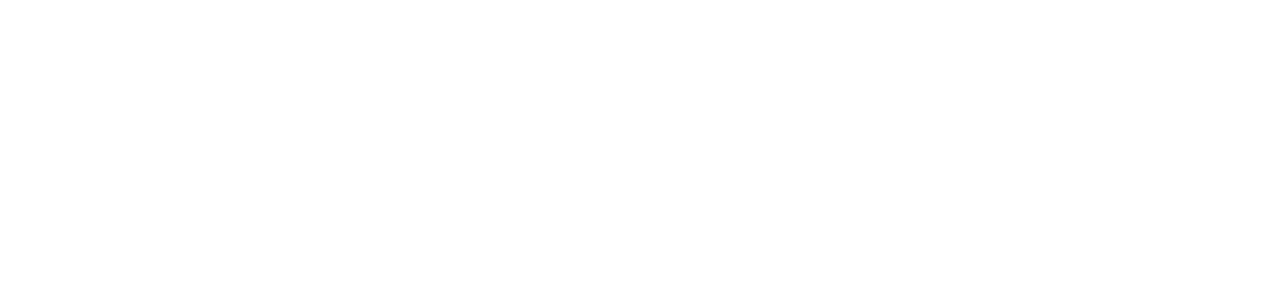
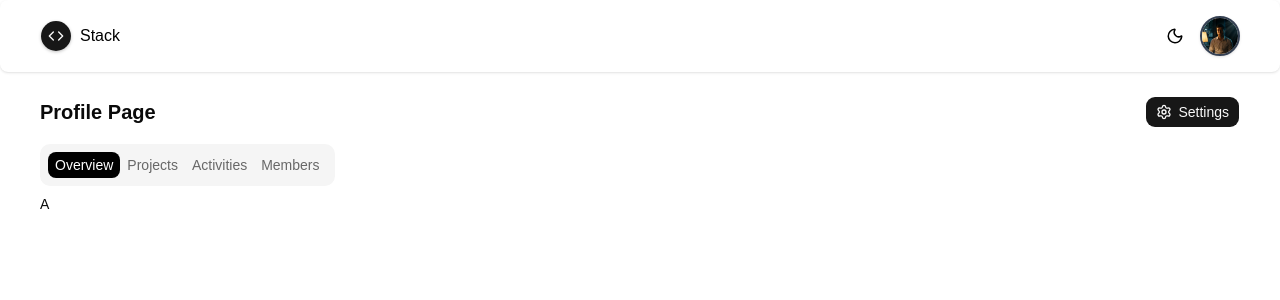
Before and after one commit to IncridableAcuman/user-management, a React (Vite) app in the folder frontend/: page /profile in a window 1280 px wide. Before the commit this address had no page. Shown: the top 300 px of the page. Built offline with nearby package versions, Linux system fonts and the light colour scheme.

Commit message:
profile page refactored

```diff
--- a/frontend/package.json
+++ b/frontend/package.json
@@ -11,6 +11,7 @@
   },
   "dependencies": {
     "@fontsource-variable/geist": "^5.2.9",
+    "@recharts/devtools": "github:recharts/devtools",
     "@tailwindcss/vite": "^4.3.0",
     "axios": "^1.16.1",
     "class-variance-authority": "^0.7.1",
@@ -23,6 +24,7 @@
     "react": "^19.2.6",
     "react-dom": "^19.2.6",
     "react-router-dom": "^7.15.1",
+    "recharts": "^3.8.1",
     "shadcn": "^4.7.0",
     "sonner": "^2.0.7",
     "tailwind-merge": "^3.6.0",
--- a/frontend/src/app/App.tsx
+++ b/frontend/src/app/App.tsx
@@ -4,6 +4,7 @@
 import { VerifyOTPPage } from "@/pages/verify-otp";
 import { AuthPage } from "@/pages/auth";
 import { DashboardPage } from "@/pages/dashboard";
+import { ProfilePage } from "@/pages/profile";
 
 const App = () => {
   return (
@@ -14,6 +15,7 @@
         <Route path="/verify-otp" element={<VerifyOTPPage />} />
         <Route path="/auth" element={<AuthPage />} />
         <Route path="/" element={<DashboardPage />} />
+        <Route path="/profile" element={<ProfilePage/>} />
       </Routes>
     </>
   );
--- a/frontend/src/pages/dashboard/ui/dashboard-page.tsx
+++ b/frontend/src/pages/dashboard/ui/dashboard-page.tsx
@@ -4,12 +4,12 @@
 import { Navbar } from "@/widgets/navbar";
 import {
   ArrowRight,
-  Settings,
   ShieldAlert,
   UserCheck,
   UserPlus,
   Users,
 } from "lucide-react";
+import { CartesianGrid, Legend, Line, LineChart, ResponsiveContainer, Tooltip, XAxis, YAxis } from "recharts";
 
 const fourCard = [
   {
@@ -32,10 +32,23 @@
   { image: "me.png", fullName: "Thomas Garcia", email: "adamk@yahoo.com" },
 ];
 
+const loginActivity = [
+  { day: "Mon", success: 120, failed: 8 },
+  { day: "Tue", success: 150, failed: 12 },
+  { day: "Wed", success: 180, failed: 5 },
+  { day: "Thu", success: 210, failed: 15 },
+  { day: "Fri", success: 250, failed: 10 },
+  { day: "Sat", success: 190, failed: 7 },
+  { day: "Sun", success: 170, failed: 4 },
+];
+
 export const DashboardPage = () => {
   const { theme } = UseTheme();
+
   return (
-    <div className={`${theme === 'light' ? "bg-white text-black" : "bg-gray-950 text-white"} w-full min-h-screen`}>
+    <div
+      className={`${theme === "light" ? "bg-white text-black" : "bg-gray-950 text-white"} w-full min-h-screen`}
+    >
       <Navbar />
 
       <div className="pt-24 px-4 sm:px-6 md:px-8 lg:px-10">
@@ -47,7 +60,9 @@
               className={`${theme === "dark" ? "border border-fuchsia-950 transition duration-300" : ""}`}
             >
               <CardHeader className="flex items-center gap-3">
-                <button className={`p-3 rounded-full ${theme === 'light' ? "border" : "border border-fuchsia-950"}`}>
+                <button
+                  className={`p-3 rounded-full ${theme === "light" ? "border" : "border border-fuchsia-950"}`}
+                >
                   {card.icon}
                 </button>
                 <CardTitle>{card.title}</CardTitle>
@@ -60,22 +75,59 @@
           {/* card */}
         </div>
         <div className="grid grid-cols-1 md:grid-cols-2 gap-3 py-4">
-          <Card className={`${theme === "dark" ? "border border-fuchsia-950 transition duration-300" : ""}`}>
+          <Card
+            className={`${theme === "dark" ? "border border-fuchsia-950 transition duration-300" : ""}`}
+          >
             <CardHeader className="flex items-center gap-3">
               <CardTitle>User Registration Analytics</CardTitle>
             </CardHeader>
             <CardContent className="py-4">
-              <h4 className="text-3xl md:text-5xl font-extrabold">100</h4>
+              <ResponsiveContainer width="100%" height={350}>
+                <LineChart data={loginActivity}>
+                  <CartesianGrid strokeDasharray="3 3" />
+
+                  <XAxis dataKey="day" />
+
+                  <YAxis />
+
+                  <Tooltip />
+
+                  <Legend />
+
+                  <Line
+                    type="monotone"
+                    dataKey="success"
+                    name="Successful Login"
+                    stroke="#22c55e"
+                    strokeWidth={3}
+                  />
+
+                  <Line
+                    type="monotone"
+                    dataKey="failed"
+                    name="Failed Login"
+                    stroke="#ef4444"
+                    strokeWidth={3}
+                  />
+                </LineChart>
+              </ResponsiveContainer>
             </CardContent>
           </Card>
-          <Card className={`${theme === "dark" ? "border border-fuchsia-950 transition duration-300" : ""}`}>
+          <Card
+            className={`${theme === "dark" ? "border border-fuchsia-950 transition duration-300" : ""}`}
+          >
             <CardHeader className="flex items-center justify-between gap-3">
-              <CardTitle className="text-lg md:text-xl font-semibold">Recent Authentication Activity</CardTitle>
-              <Button variant={'destructive'}>All</Button>
+              <CardTitle className="text-lg md:text-xl font-semibold">
+                Recent Authentication Activity
+              </CardTitle>
+              <Button variant={"destructive"}>All</Button>
             </CardHeader>
             <CardContent className="py-4">
               {users.map((user, index) => (
-                <div className="flex items-center justify-between gap-3 space-y-4 border-b border-b-gray-600" key={index}>
+                <div
+                  className="flex items-center justify-between gap-3 space-y-4 border-b border-b-gray-600"
+                  key={index}
+                >
                   <div className="flex items-center gap-4">
                     <img
                       src={user.image}
@@ -84,7 +136,9 @@
                     />
                     <div className="space-y-0.5">
                       <p className="text-sm text-gray-600">{user.email}</p>
-                      <h2 className="text-balance md:text-lg lg:text-xl font-semibold">{user.fullName}</h2>
+                      <h2 className="text-balance md:text-lg lg:text-xl font-semibold">
+                        {user.fullName}
+                      </h2>
                     </div>
                   </div>
                   <div className="">
@@ -100,12 +154,44 @@
           </Card>
         </div>
         {/* 3 */}
-        <Card className={`w-full p-4 ${theme === "dark" ? "border border-fuchsia-950" : ""}`}>
+        <Card
+          className={`w-full p-4 ${theme === "dark" ? "border border-fuchsia-950" : ""}`}
+        >
           <CardHeader>
-            <CardTitle className="text-balance md:text-lg lg:text-xl font-semibold">Under Section</CardTitle>
+            <CardTitle className="text-balance md:text-lg lg:text-xl font-semibold">
+              Under Section
+            </CardTitle>
           </CardHeader>
           <CardContent>
-            <h1>Card</h1>
+                          <ResponsiveContainer width="100%" height={350}>
+                <LineChart data={loginActivity}>
+                  <CartesianGrid strokeDasharray="3 3" />
+
+                  <XAxis dataKey="day" />
+
+                  <YAxis />
+
+                  <Tooltip />
+
+                  <Legend />
+
+                  <Line
+                    type="monotone"
+                    dataKey="success"
+                    name="Successful Login"
+                    stroke="#22c55e"
+                    strokeWidth={3}
+                  />
+
+                  <Line
+                    type="monotone"
+                    dataKey="failed"
+                    name="Failed Login"
+                    stroke="#ef4444"
+                    strokeWidth={3}
+                  />
+                </LineChart>
+              </ResponsiveContainer>
           </CardContent>
         </Card>
       </div>
--- a/frontend/src/pages/profile/ui/profile-page.tsx
+++ b/frontend/src/pages/profile/ui/profile-page.tsx
@@ -1,6 +1,44 @@
+import { Button } from "@/shared/ui/button";
+import { Tabs, TabsContent, TabsList, TabsTrigger } from "@/shared/ui/tabs";
+import { Navbar } from "@/widgets/navbar";
+import { Settings } from "lucide-react";
+import { useState } from "react";
+
+type ProfileActiveType={
+  active: "overview" | "projects" | "activities" | "members"
+}
 
 export const ProfilePage = () => {
+  const [active,setActive]=useState("overview")
   return (
-    <div>ProfilePage</div>
-  )
-}
+    <div className={`w-full min-h-screen`}>
+      <Navbar />
+      <div className="pt-24 px-4 sm:px-6 md:px-8 lg:px-10">
+        <div className="flex items-center justify-between gap-3">
+          <h1 className="text-lg font-semibold md:text-xl">Profile Page</h1>
+          <Button>
+            <Settings />
+            Settings
+          </Button>
+        </div>
+        <div className="py-4">
+          <Tabs
+          value={active}
+          onValueChange={setActive}
+          className="flex flex-col">
+            <TabsList defaultValue={"overview"} className="p-2">
+              <TabsTrigger value="overview" className={active === "overview" ? "bg-black text-white border" : ""}>Overview</TabsTrigger>
+              <TabsTrigger value="projects" className={active === "projects" ? "bg-black text-white border" : ""}>Projects</TabsTrigger>
+              <TabsTrigger value="activities" className={active === "activities" ? "bg-black text-white border" : ""}>Activities</TabsTrigger>
+              <TabsTrigger value="members" className={active === "members" ? "bg-black text-white border" : ""}>Members</TabsTrigger>
+            </TabsList>
+            <TabsContent value="overview">A</TabsContent>
+            <TabsContent value="projects">B</TabsContent>
+            <TabsContent value="activities">C</TabsContent>
+            <TabsContent value="members">C</TabsContent>
+          </Tabs>
+        </div>
+      </div>
+    </div>
+  );
+};
--- a/frontend/src/widgets/navbar/ui/navbar.tsx
+++ b/frontend/src/widgets/navbar/ui/navbar.tsx
@@ -1,10 +1,13 @@
 import { UseTheme } from "@/app/providers/ThemeProvider"
 import { Button } from "@/shared/ui/button"
-import { Code, Moon, Settings, Sun } from "lucide-react"
+import { DropdownMenu, DropdownMenuContent, DropdownMenuItem, DropdownMenuTrigger } from "@/shared/ui/dropdown-menu";
+import { Code, Moon, Settings, Sun, User } from "lucide-react"
+import { useNavigate } from "react-router-dom";
 
 
 export const Navbar = () => {
   const { theme,toggleTheme } = UseTheme();
+  const navigate = useNavigate();
   return (
     <div className={`fixed top-0 left-0 w-full flex items-center justify-between
       py-4 px-4 sm:px-6 md:px-8 lg:px-10 z-50 rounded-md shadow  ${theme === "light" ? "bg-white text-black" : "bg-gray-950  border border-fuchsia-950"} transition duration-300`}>
@@ -21,9 +24,22 @@
               theme === "light" ? <Moon size={18} /> : <Sun size={18} />
             }
           </button>
-          <Settings size={18} />
         </div>
-        <img src="me.png" alt="me" className="w-10 h-10 rounded-full border-2 border-gray-700 shadow cursor-pointer" />
+        <DropdownMenu>
+          <DropdownMenuTrigger>
+            <img src="me.png" alt="me" className="w-10 h-10 rounded-full border-2 border-gray-700 shadow cursor-pointer" />
+          </DropdownMenuTrigger>
+          <DropdownMenuContent>
+            <DropdownMenuItem onClick={()=> navigate(`/profile`)}>
+              <User size={18} />
+              Profile
+            </DropdownMenuItem>
+            <DropdownMenuItem >
+              <Settings size={18} />
+              Settings
+            </DropdownMenuItem>
+          </DropdownMenuContent>
+        </DropdownMenu>
       </div>
     </div>
   )
```
Also changed, not shown: 1 other file (tests, documents, lock files or other folders).
